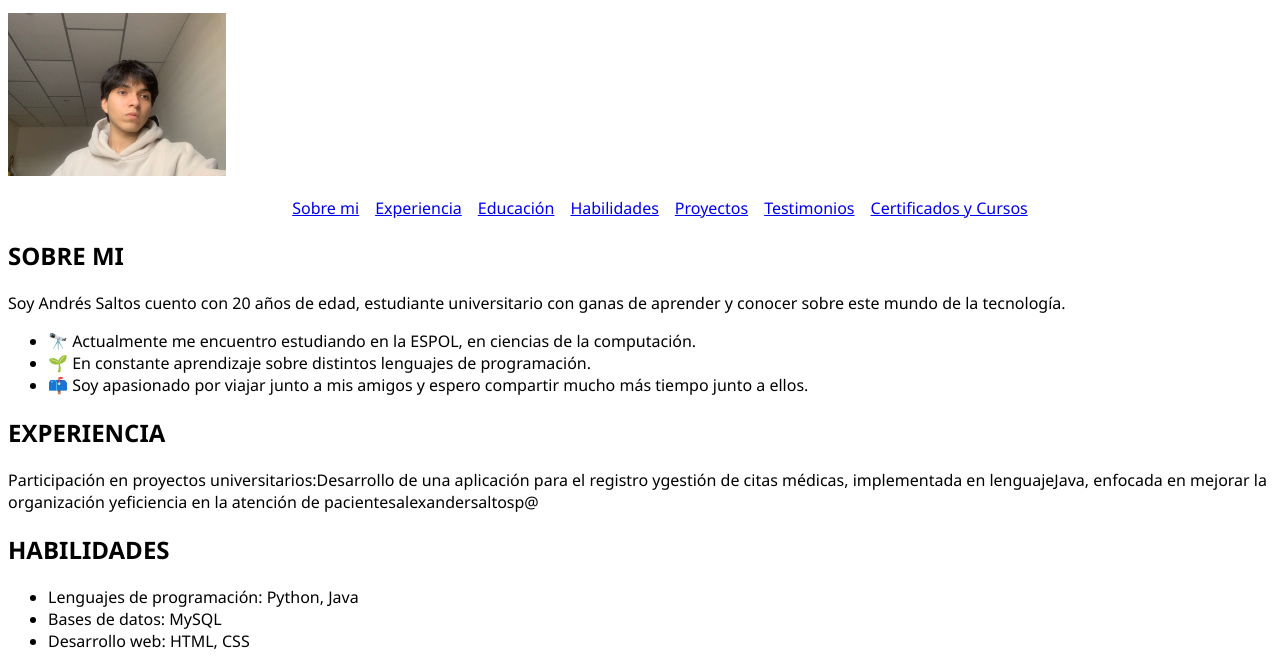
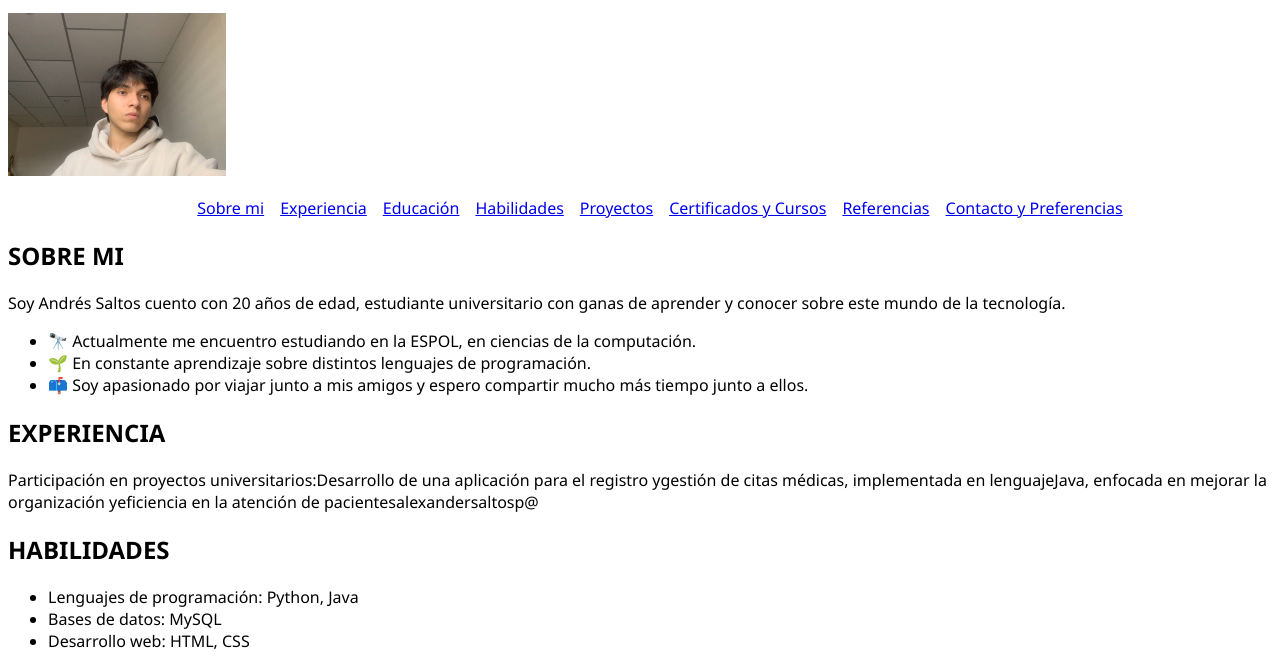
Before and after one commit to isaltosf/Curriculum, a plain HTML site: page index.html in a window 1280 px wide. Shown: the part 105-773 px from the top of the page. Drawn offline with Linux system fonts and the light colour scheme.

Commit message:
borrar y añadir opciones vacías

```diff
--- a/index.html
+++ b/index.html
@@ -24,8 +24,9 @@
             <li><a href="#educacion">Educación</a></li>
             <li><a href="#habilidades">Habilidades</a></li>
             <li><a href="#proyectos">Proyectos</a></li>
-            <li><a href="#Testimonios">Testimonios</a></li>
             <li><a href="#Certificados y Cursos">Certificados y Cursos</a></li>
+            <li><a href="#referencias">Referencias</a></li>
+            <li><a href= "#contacto-form">Contacto y Preferencias</a></li>
         </ul>
     </nav>
     <main>
```
